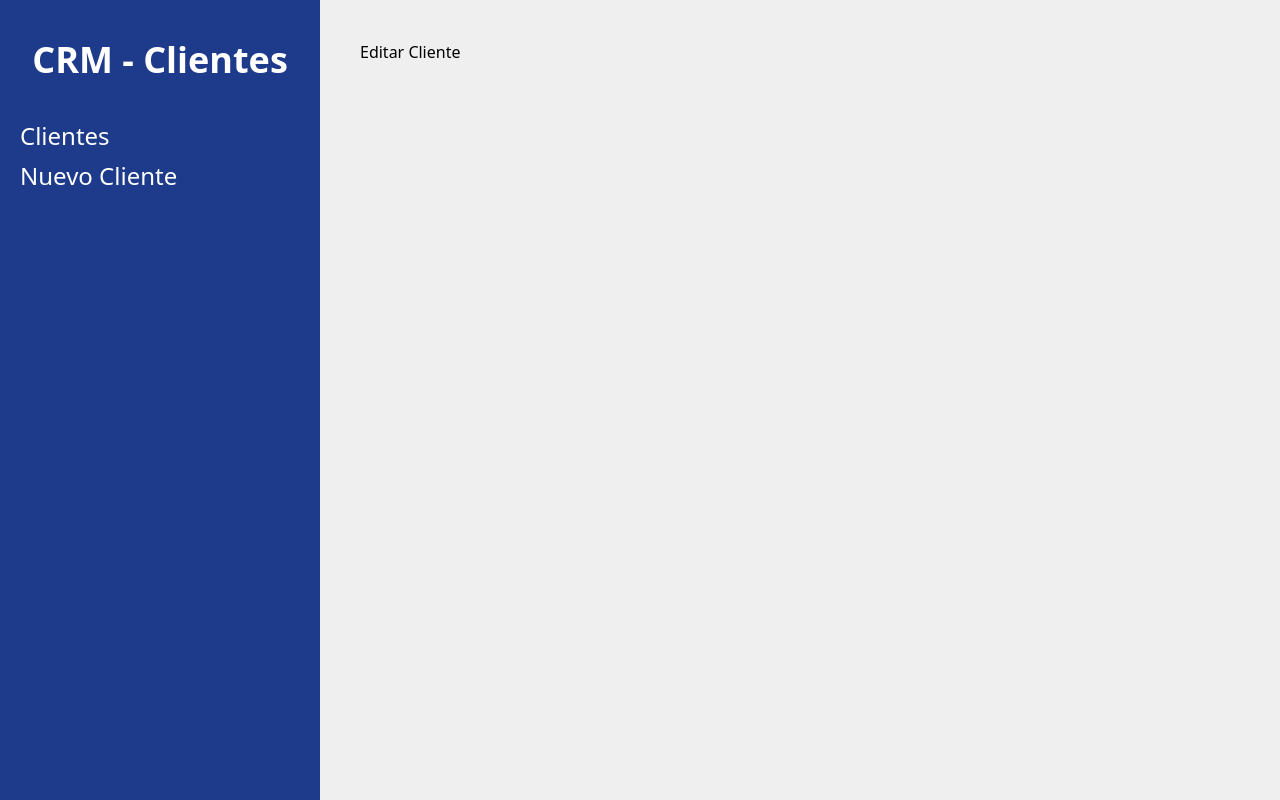
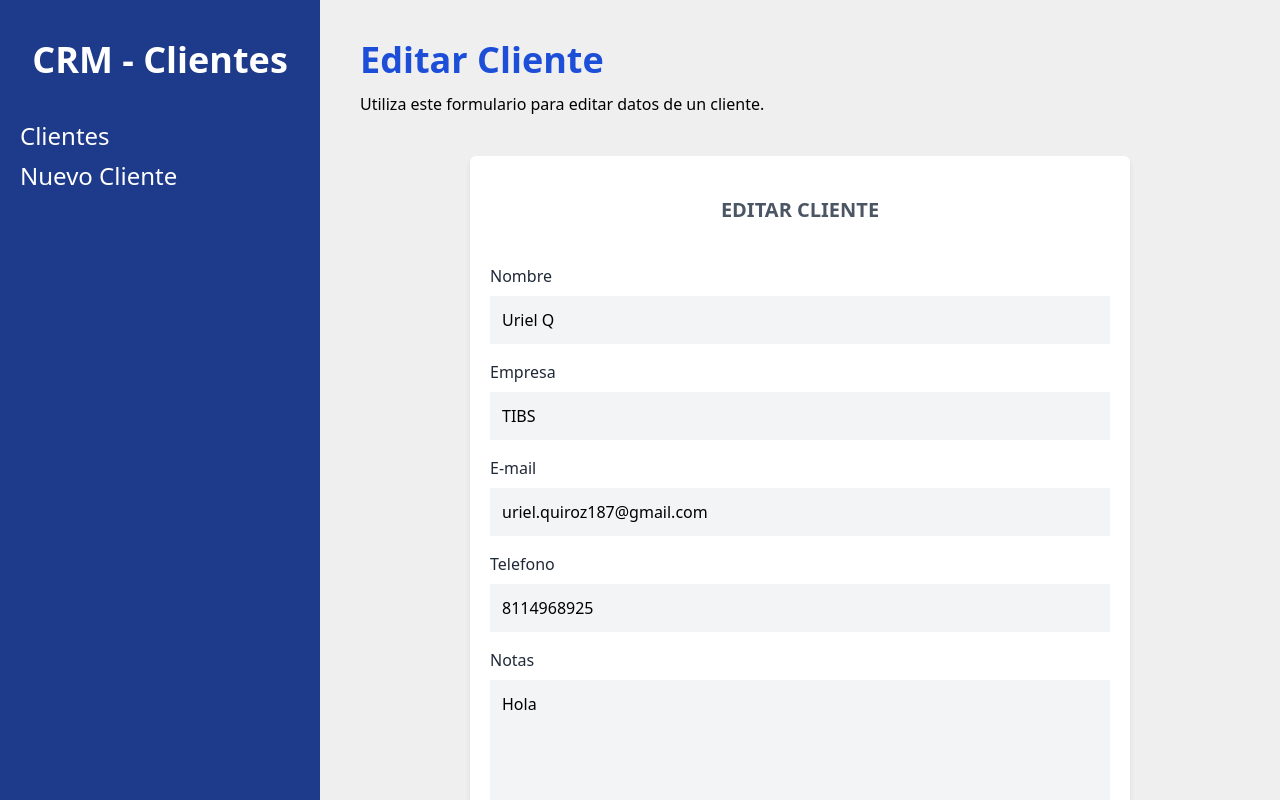
Before and after one commit to UrielQuiroz/CustomerManager, a React (Create React App) app in the folder customer-manager/: page /clientes/editar/1 in a window 1280 px wide. Built offline with nearby package versions, Linux system fonts and the light colour scheme; data requests are answered from the project's data file.

Commit message:
Edición
Llenando el formulario con los datos que queremos editar y mostrando textos condicionales ya se para editar o para agregar

```diff
--- a/customer-manager/src/components/Clientes.jsx
+++ b/customer-manager/src/components/Cliente.jsx
@@ -1,6 +1,6 @@
 import { useNavigate } from 'react-router-dom'
 
-const Clientes = ({cliente}) => {
+const Cliente = ({cliente}) => {
 
 
     const navigate = useNavigate();
@@ -26,6 +26,7 @@ const Clientes = ({cliente}) => {
                 <button
                     type='button'
                     className='bg-blue-600 hover:bg-blue-700 block w-full text-white p-2 uppercase font-bold text-xs mt-3'
+                    onClick={() => navigate(`/clientes/editar/${id}`)}
                     >Editar</button>
 
                 <button
@@ -37,4 +38,4 @@ const Clientes = ({cliente}) => {
     )
 }
 
-export default Clientes
+export default Cliente
--- a/customer-manager/src/components/Formulario.jsx
+++ b/customer-manager/src/components/Formulario.jsx
@@ -4,7 +4,7 @@ import { useNavigate } from 'react-router-dom'
 import * as Yup from 'yup';
 import Alerta from './Alerta';
 
-const Formulario = () => {
+const Formulario = ({cliente}) => {
 
     const navigate = useNavigate();
 
@@ -48,17 +48,21 @@ const Formulario = () => {
 
     return (
         <div className='bg-white mt-10 px-5 py-10 rounded-md shadow-md md:w-3/4 m-auto'>
-            <h1 className='text-gray-600 font-bold text-xl uppercase text-center'>Agregar Cliente</h1>
+            <h1 className='text-gray-600 font-bold text-xl uppercase text-center'>
+                {cliente?.nombre ? 'Editar Cliente' : 'Agregar Cliente'}
+            </h1>
 
             <Formik
                 initialValues={{
-                    nombre: '',
-                    empresa: '',
-                    email: '',
-                    telefono: '',
-                    notas: '',
+                    nombre: cliente?.nombre ?? '',
+                    empresa: cliente?.empresa ?? '',
+                    email: cliente?.email ?? '',
+                    telefono: cliente?.telefono ?? '',
+                    notas: cliente?.notas ?? '',
 
                 }}
+
+                enableReinitialize={true}
 
                 onSubmit={ async (values, {resetForm}) => {
                     await handleSubmit(values);
@@ -140,7 +144,7 @@ const Formulario = () => {
 
                             <input
                                 type="submit"
-                                value='Agregar Cliente'
+                                value={cliente?.nombre ? 'Actualizar Cliente' : 'Agregar Cliente'}
                                 className='mt-5 w-full bg-blue-800 p-3 text-white uppercase font-bold text-lg' />
 
                         </Form>
@@ -151,4 +155,8 @@ const Formulario = () => {
     )
 }
 
+Formulario.defaultProps = {
+    cliente: {}
+}
+
 export default Formulario
--- a/customer-manager/src/paginas/EditarCliente.jsx
+++ b/customer-manager/src/paginas/EditarCliente.jsx
@@ -1,10 +1,41 @@
-import React from 'react'
+import { useEffect, useState } from 'react';
+import { useParams } from 'react-router-dom';
+import Formulario from '../components/Formulario';
 
 const EditarCliente = () => {
+
+    const [cliente, setCliente] = useState({});
+    const [cargando, setCargando] = useState(false)
+
+    const {id} = useParams();
+
+    useEffect(() => {
+
+        setCargando(!cargando);
+        const obtenerClienteAPI = async () => {
+            try {
+                const url = `http://localhost:3004/clientes/${id}`
+                const rpta = await fetch(url);
+                const result = await rpta.json();
+                setCliente(result);
+            } catch (error) {
+                console.log(error);
+            }
+
+            setCargando(false);
+        }
+
+        obtenerClienteAPI();
+    }, [])
+
     return (
-        <div>
-            <h1>Editar Cliente</h1>
-        </div>
+        <>
+            <h1 className='font-black text-4xl text-blue-700'>Editar Cliente</h1>
+            <p className='mt-3'>Utiliza este formulario para editar datos de un cliente.</p>
+
+            <Formulario
+                cliente={cliente}/>
+        </>
     )
 }
 
--- a/customer-manager/src/paginas/Inicio.jsx
+++ b/customer-manager/src/paginas/Inicio.jsx
@@ -1,5 +1,6 @@
-import { useState, useEffect } from "react";
-import Clientes from "../components/Clientes";
+import { useEffect, useState } from "react";
+import Cliente from "../components/Cliente";
+
 
 const Inicio = () => {
 
@@ -9,10 +10,12 @@ const Inicio = () => {
 
         const obtenerClientesApi = async () => {
             try {
+
                 const url = 'http://localhost:3004/clientes';
                 const rpta = await fetch(url);
                 const result = await rpta.json();
                 setClientes(result);
+
             } catch (error) {
                 console.log(error)
             }
@@ -38,14 +41,11 @@ const Inicio = () => {
                 </thead>
 
                 <tbody>
-
                     {clientes.map( cliente => (
-
-                        <Clientes
+                        <Cliente
                             key={cliente.id}
                             cliente={cliente}
                         />
-
                     ))}
                 </tbody>
             </table>
```
